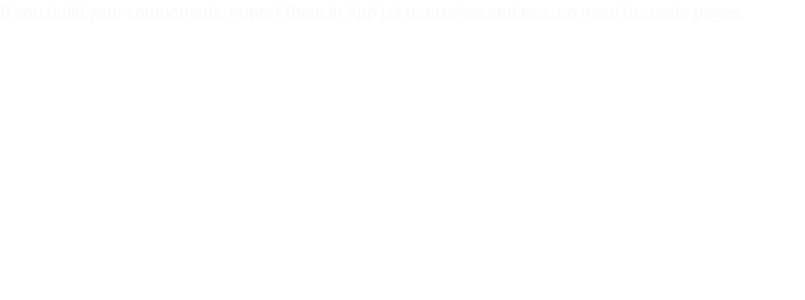
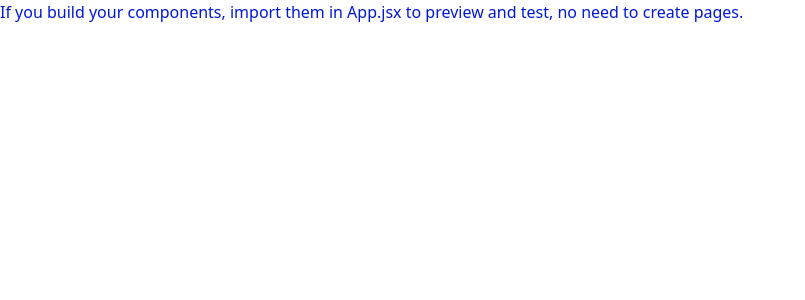
Before and after one commit to hadedeji10k/nacomes-fe, a React (Vite) app: page / in a window 1280 px wide. Shown: the top 300 px of the page, without its empty margins (0-805 px from the left). Built offline with nearby package versions, Linux system fonts and the light colour scheme.

Commit message:
Changed color

```diff
--- a/src/App.jsx
+++ b/src/App.jsx
@@ -1,7 +1,7 @@
 function App() {
   return (
     <>
-      <p className="text-(--light-peach)">
+      <p className="text-(--dark-blue)">
         If you build your components, import them in App.jsx to preview and
         test, no need to create pages.
       </p>
```
